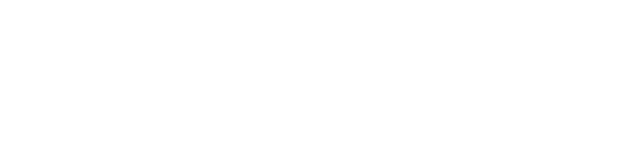
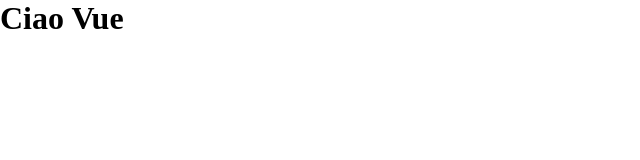
Before and after one commit to Luigi213/vue-hello, a plain HTML site: page index.html in a window 1280 px wide. Shown: the whole page, without its empty margins (0-640 px from the left). Drawn offline with nearby package versions, Linux system fonts and the light colour scheme.

Commit message:
completed

```diff
--- a/index.html
+++ b/index.html
@@ -8,9 +8,9 @@
         <title>Document</title>
     </head>
     <body>
-        <h1>
-
-        </h1>
+        <div id="app">
+            <h1>{{ message }}</h1>
+        </div>
         <script src="https://unpkg.com/vue@3/dist/vue.global.js"></script>
         <script type="text/javascript" src="./js/script.js"></script>
     </body>
--- a/js/script.js
+++ b/js/script.js
@@ -0,0 +1,9 @@
+const {createApp} = Vue;
+
+createApp({
+    data() {
+        return {
+            message: 'Ciao Vue'
+        }
+    }
+}).mount('#app')
```
